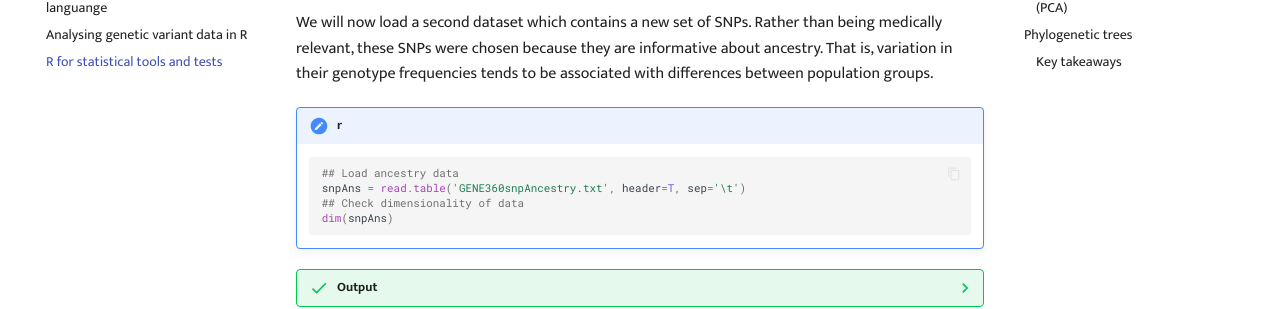
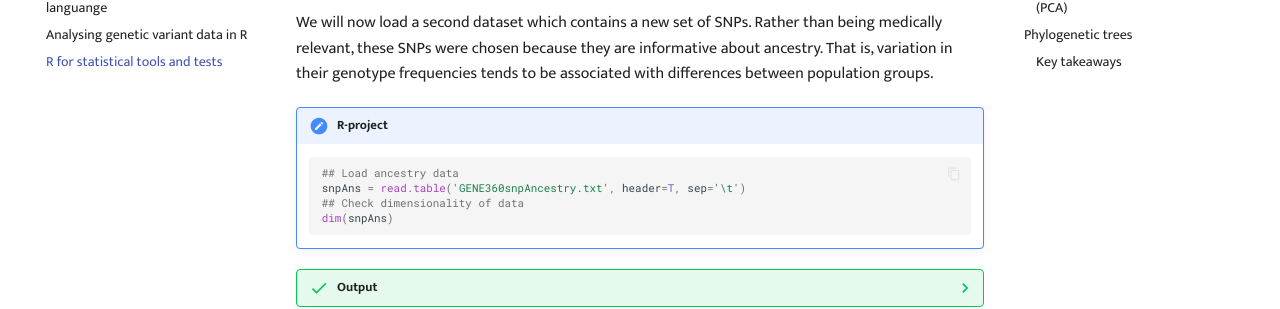
Before and after one commit to GenomicsAotearoa/IndigiDataAotearoa_IntroToR, an MkDocs documentation site: the page built from docs/3_AnalysingTwoDataTypes.md, in a window 1280 px wide and 900 px high, scrolled down 346 px. Shown: the part 145-454 px from the top of the window. Built offline with MkDocs 1.6.1 and Material for MkDocs 9.7.7, drawn with Linux system fonts in a browser that asks for light colours; comment, search, counter and statistics services are not loaded.

````diff
--- a/docs/3_AnalysingTwoDataTypes.md
+++ b/docs/3_AnalysingTwoDataTypes.md
@@ -18,7 +18,7 @@
 
 We will now load a second dataset which contains a new set of SNPs. Rather than being medically relevant, these SNPs were chosen because they are informative about ancestry. That is, variation in their genotype frequencies tends to be associated with differences between population groups.
 
-!!! r-project "r"
+!!! r-project
 
     ```r
     ## Load ancestry data
````
